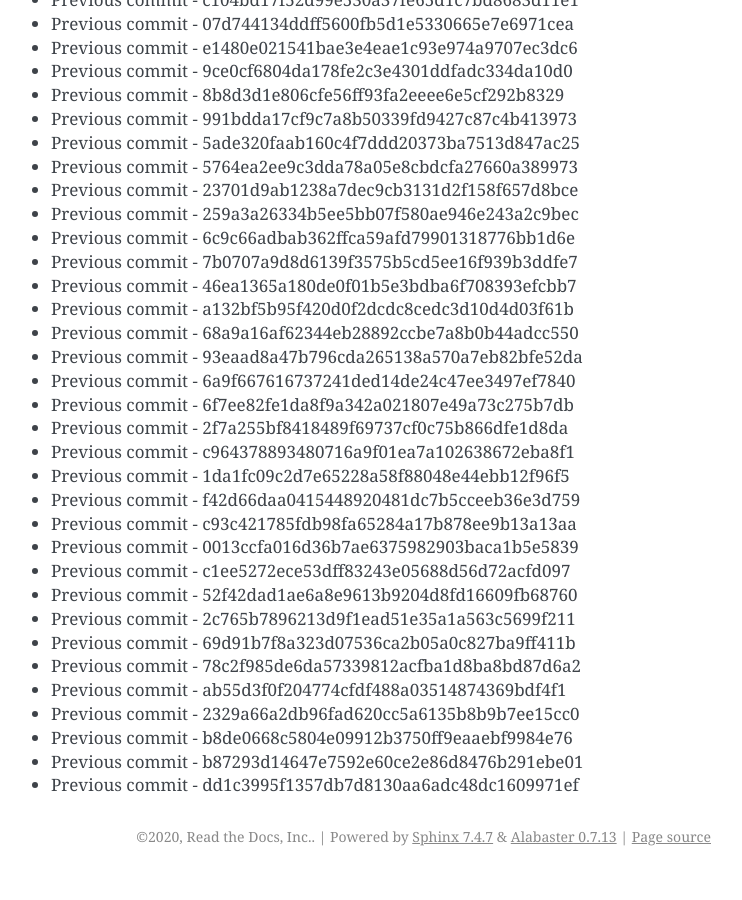
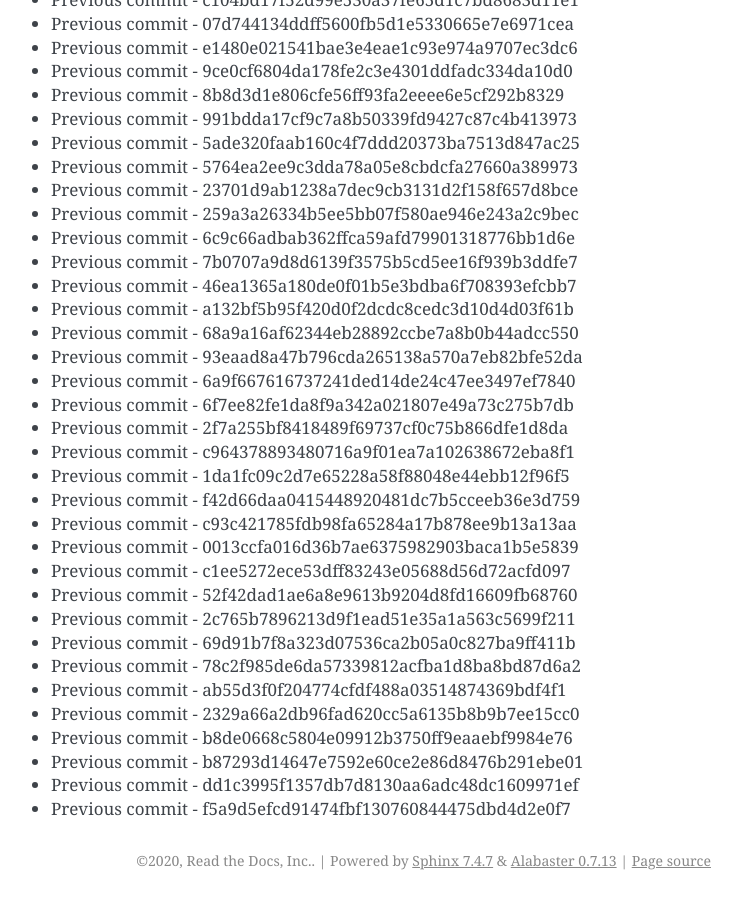
Before and after one commit to readthedocs/rtd-git-stresstest, a Sphinx documentation site: the page built from docs/updates.rst, in a window 1280 px wide and 900 px high, scrolled down 47345 px. Shown: the whole window, without its empty margins (399-1141 px from the left). Built offline with Sphinx 7.4.7, drawn with Linux system fonts in a browser that asks for light colours; before the commit the page ends 48221 px from its top, so only the background shows below that.

Commit message:
Generating commit from previous: f5a9d5efcd91474fbf130760844475dbd4d2e0f7

```diff
--- a/docs/updates.rst
+++ b/docs/updates.rst
@@ -2021,3 +2021,4 @@ It can be tested for any performance characteristics.
 * Previous commit - b8de0668c5804e09912b3750ff9eaaebf9984e76
 * Previous commit - b87293d14647e7592e60ce2e86d8476b291ebe01
 * Previous commit - dd1c3995f1357db7d8130aa6adc48dc1609971ef
+* Previous commit - f5a9d5efcd91474fbf130760844475dbd4d2e0f7
```
